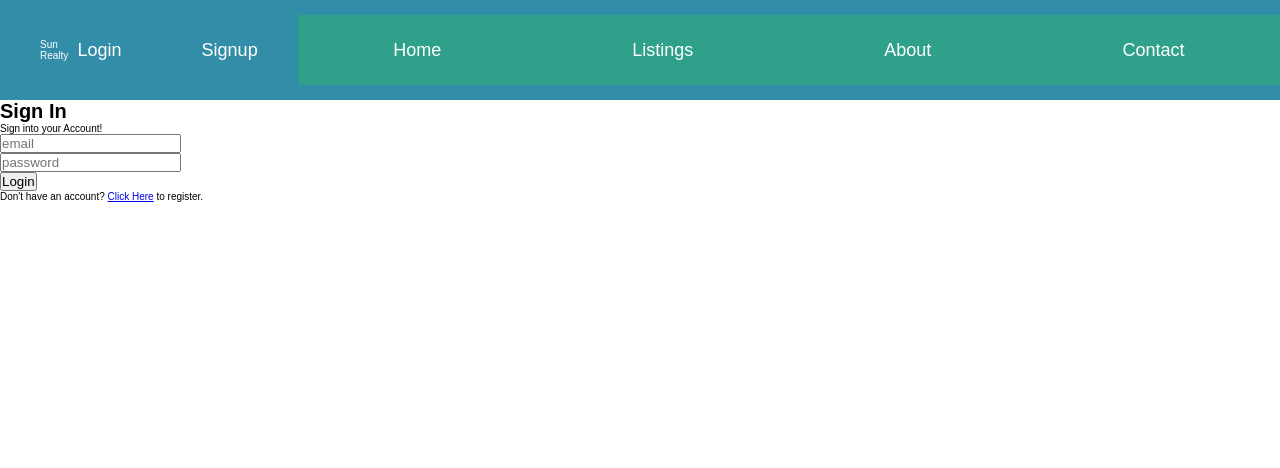
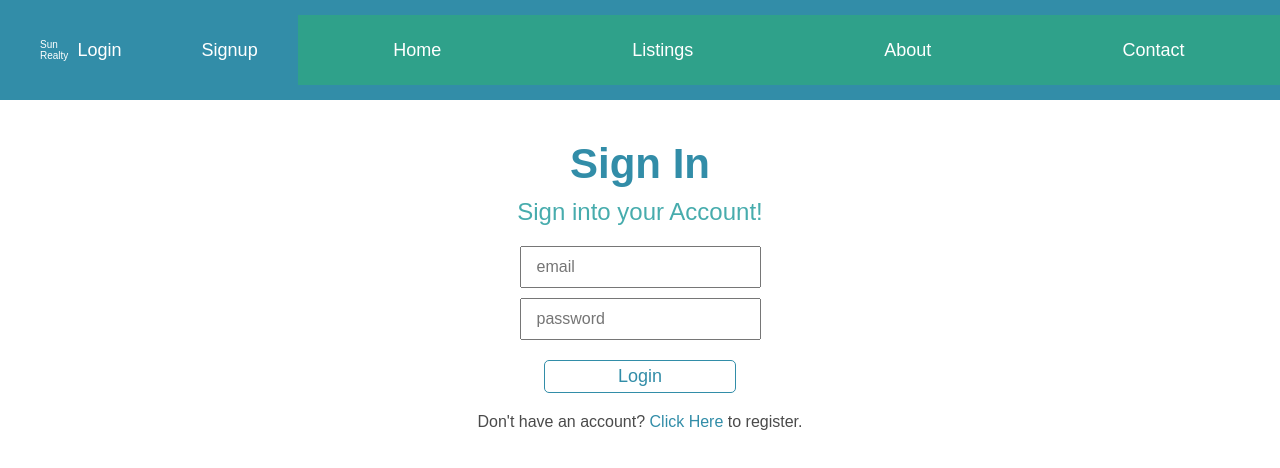
Before and after one commit to Neoj1sec142/sun_realty, a React (Create React App) app in the folder frontend/: page /login in a window 1280 px wide. Shown: the top 468 px of the page. Built offline with nearby package versions, Linux system fonts and the light colour scheme.

Commit message:
sign in and login functional

```diff
--- a/frontend/src/actions/auth.js
+++ b/frontend/src/actions/auth.js
@@ -14,7 +14,7 @@
     }
     const body = JSON.stringify({email, password})
     try{
-        const res = await axios.post('http://localhost:800/api/token/', body, config)
+        const res = await axios.post('http://localhost:8000/api/token/', body, config)
         // if(res.status == 200){}else{}
         dispatch({
             type: LOGIN_SUCCESS,
@@ -37,7 +37,7 @@
     }
     const body = JSON.stringify({name, email, password, password2})
     try{
-        const res = await axios.post('http://localhost:800/api/accounts/signup', body, config)
+        const res = await axios.post('http://localhost:8000/api/accounts/signup', body, config)
         // if(res.status == 200){}else{}
         dispatch({
             type: SIGNUP_SUCCESS,
--- a/frontend/src/containers/Signup.js
+++ b/frontend/src/containers/Signup.js
@@ -33,7 +33,7 @@
     navigate('/')
   }
   return (
-    <div class='auth'>
+    <div className='auth'>
       <Helmet>
         <title>Sun Realty - Register</title>
         <meta name='description' content='login page'/>
--- a/frontend/src/index.js
+++ b/frontend/src/index.js
@@ -2,7 +2,7 @@
 import ReactDOM from 'react-dom/client';
 
 import App from './App';
-import reportWebVitals from './reportWebVitals';
+
 
 const root = ReactDOM.createRoot(document.getElementById('root'));
 root.render(
@@ -10,8 +10,3 @@
     <App />
   </React.StrictMode>
 );
-
-// If you want to start measuring performance in your app, pass a function
-// to log results (for example: reportWebVitals(console.log))
-// or send to an analytics endpoint. Learn more: https://bit.ly/CRA-vitals
-reportWebVitals();
--- a/frontend/src/reducers/auth.js
+++ b/frontend/src/reducers/auth.js
@@ -7,7 +7,7 @@
 
 const initialState = {
     token: localStorage.getItem('token'),
-    isAuthenticated: null,
+    isAuthenticated: false,
     loading: false
 }
 
--- a/frontend/src/sass/abstracts/_variables.scss
+++ b/frontend/src/sass/abstracts/_variables.scss
@@ -7,7 +7,7 @@
 $color-grey-light: #efefef;
 $color-grey-dark: #333;
 $color-hover: #edf5f8;
-$color-link-cover: #ccc;
+$color-link-hover: #ccc;
 $color-paragraph: #4a4a4a;
 $color-green: #43eb49;
 $color-white: #fff;
--- a/frontend/src/sass/components/_auth.scss
+++ b/frontend/src/sass/components/_auth.scss
@@ -0,0 +1,58 @@
+.auth {
+    display: flex;
+    flex-direction: column;
+    justify-content: center;
+    align-items: center;
+
+    &__title{
+        font-size: 4.2rem;
+        color: $color-primary;
+        margin-top: 4rem;
+        margin-bottom: 1rem;
+    }
+
+    &__lead{
+        font-size: 2.4rem;
+        color: $color-secondary;
+        margin-bottom: 2rem;
+    }
+    &__form{
+        &__group{
+            margin-bottom: 1rem;
+        }
+        &__input{
+            font-size: 1.6rem;
+            padding: 1rem 1.5rem;
+            outline-color: $color-primary;
+        }
+        &__button{
+            font-size: 1.8rem;
+            padding: 0.5rem 0;
+            width: 80%;
+            margin-left: 10%;
+            background-color: $color-white;
+            color: $color-primary;
+            border: 0.1rem solid $color-primary;
+            border-radius: 0.5rem;
+            cursor: pointer;
+            margin-top: 1rem;
+            margin-bottom: 2rem;
+            outline: none;
+            &:hover{
+                color: $color-white;
+                background-color: $color-primary;
+            }
+        }
+    }
+    &__authtext{
+        font-size: 1.6rem;
+        color: $color-paragraph;
+        &__link{
+            text-decoration: none;
+            color: $color-primary;
+            &:hover{
+                color: $color-link-hover;
+            }
+        }
+    }
+}
--- a/frontend/src/sass/main.scss
+++ b/frontend/src/sass/main.scss
@@ -4,6 +4,7 @@
 @import 'base/utilities';
 @import 'components/navbar';
 @import 'components/alert';
+@import 'components/auth';
 @import 'components/notfound';
 @import 'layout/grid';
 @import 'pages/about';
--- a/frontend/src/store.js
+++ b/frontend/src/store.js
@@ -6,9 +6,9 @@
 const initialState = {}
 const middlware = [thunk];
 const store = createStore(
-    rootReducer, initialState,
-    composeWithDevTools(
-        applyMiddleware(...middlware))
+    rootReducer,
+    initialState,
+    composeWithDevTools(applyMiddleware(...middlware))
 )
 
 export default store
```
